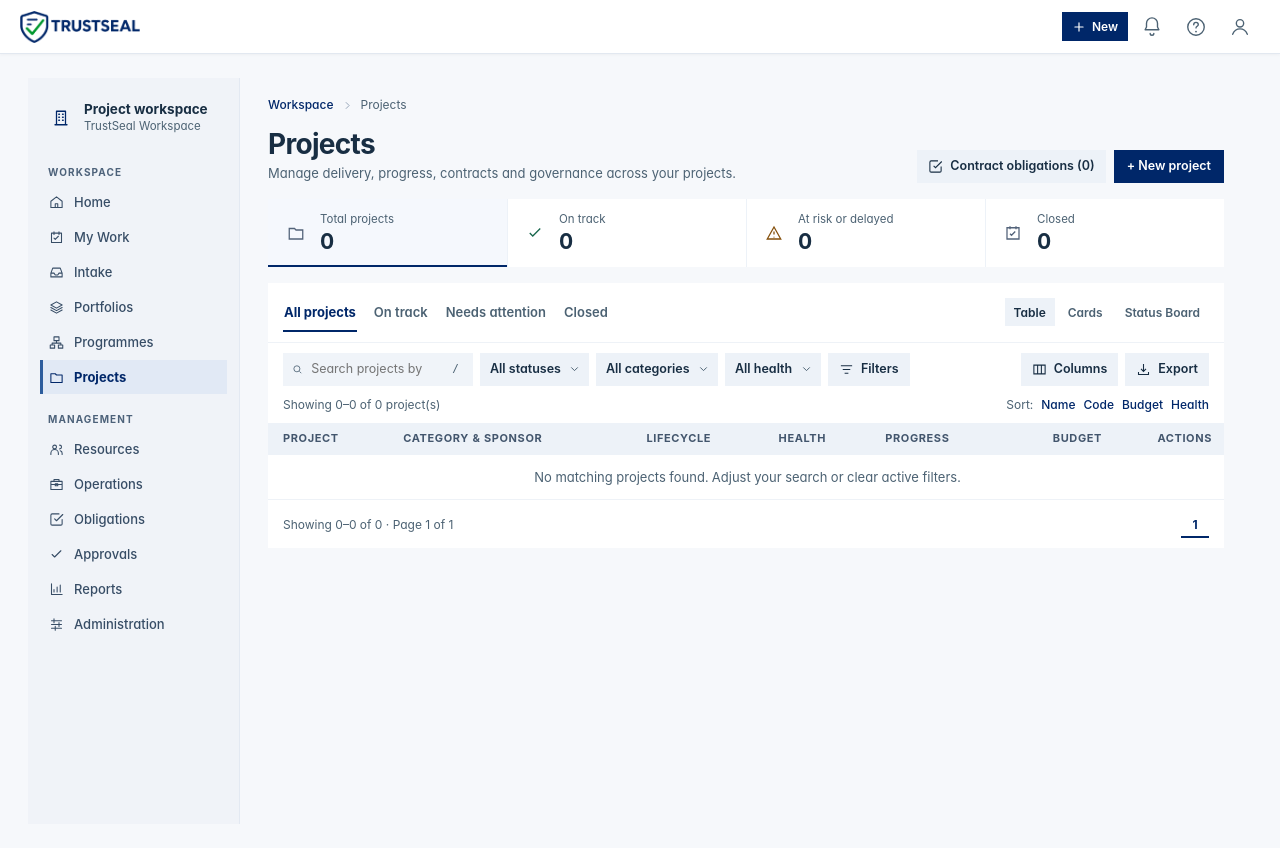
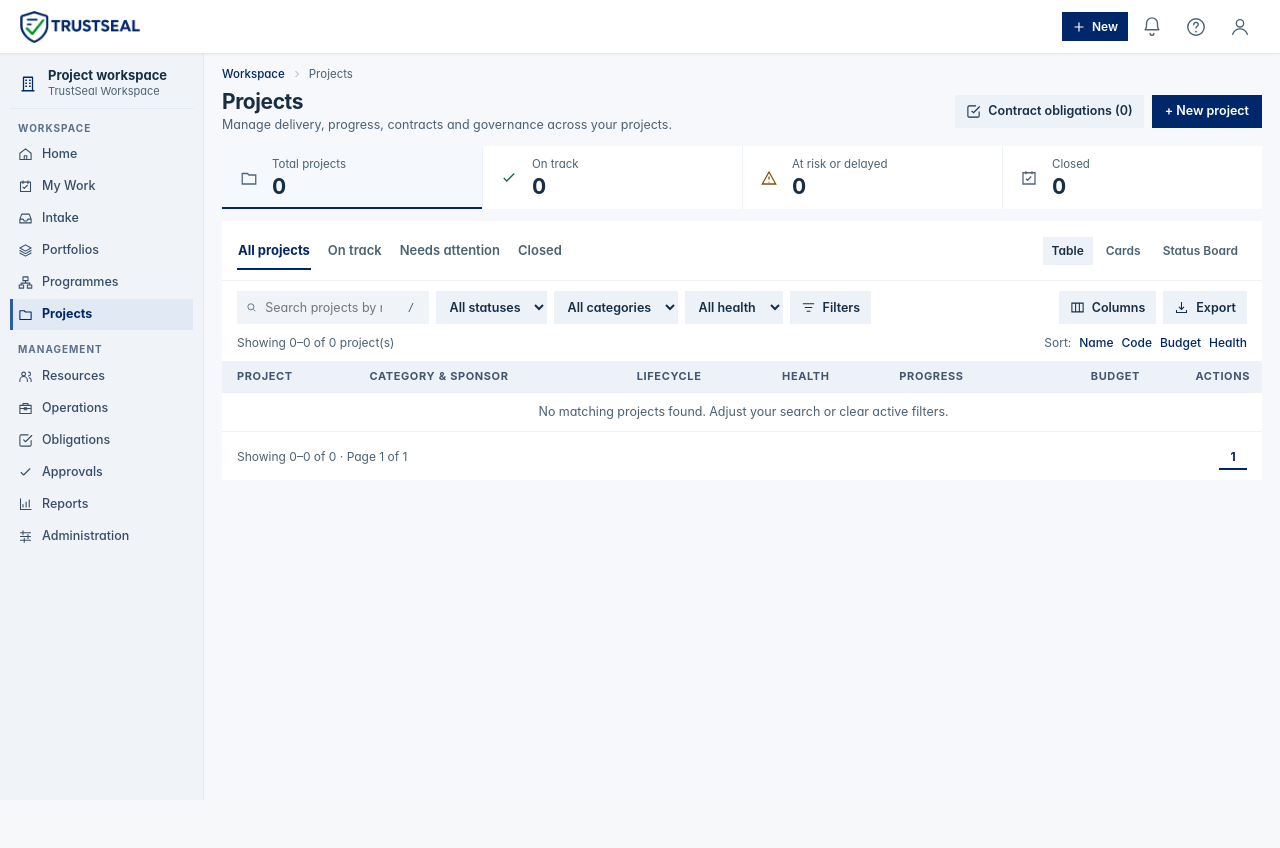
Before and after one commit to socaya/trustseal, a Python web app: template app/templates/contracts/projects.html in a window 1280 px wide. After the commit the page ends 800 px from the top, so only its background shows below. Run offline with Jinja, Linux system fonts and the light colour scheme; the template is opened without the code that fills it, so the values that code supplies are empty.

Commit message:
Eliminate outer shell padding and balance PM Studio edge-to-edge layout

```diff
--- a/app/static/css/pm_studio.css
+++ b/app/static/css/pm_studio.css
@@ -20,17 +20,21 @@
   --pms-green: #17664c;
   --pms-amber: #85500c;
   --pms-red: #983945;
-  --pms-sidebar: 212px;
+  --pms-sidebar: 204px;
 }
 
-/* Flush full-bleed studio shell inside layouts/app.html */
-.ts-main:has(.pms-studio),
-.ts-main:has(.pms-studio) .ts-main__inner {
+/* Flush full-bleed studio shell inside layouts/app.html (.ts-content > .ts-page) */
+.ts-content:has(.pms-studio),
+.ts-page:has(.pms-studio),
+#ts-main:has(.pms-studio),
+#ts-main:has(.pms-studio) > .ts-page {
   padding: 0 !important;
+  margin: 0 !important;
   max-width: none !important;
+  width: 100% !important;
   background: var(--pms-soft) !important;
 }
-.ts-main:has(.pms-studio) .ts-page-header {
+.ts-page:has(.pms-studio) > .ts-page-header {
   display: none !important;
 }
 
@@ -58,7 +62,7 @@
    ============================================================================ */
 .pms-side {
   background: var(--pms-side-bg);
-  padding: 15px 12px 24px;
+  padding: 10px 10px 18px;
   position: sticky;
   top: var(--ts-topbar-h, 60px);
   height: calc(100vh - var(--ts-topbar-h, 60px));
@@ -69,30 +73,31 @@
 .pms-workspace-id {
   display: flex;
   align-items: center;
-  gap: 10px;
-  padding: 8px 8px 12px;
+  gap: 8px;
+  padding: 4px 6px 8px;
   width: 100%;
   text-align: left;
+  border-bottom: 1px solid #e3e9f2;
 }
 .pms-workspace-id strong {
   display: block;
-  font-size: 13.5px;
+  font-size: 13px;
   font-weight: 700;
   color: var(--pms-ink);
-  line-height: 1.25;
+  line-height: 1.2;
 }
 .pms-workspace-id small {
   display: block;
-  font-size: 11.5px;
+  font-size: 11px;
   color: var(--pms-muted);
   white-space: nowrap;
   overflow: hidden;
   text-overflow: ellipsis;
-  max-width: 145px;
+  max-width: 142px;
 }
 .pms-ws-icon {
-  width: 26px;
-  height: 30px;
+  width: 24px;
+  height: 26px;
   display: grid;
   place-items: center;
   color: var(--pms-navy);
@@ -101,21 +106,21 @@
 .pms-side__heading {
   font-size: 10px;
   font-weight: 700;
-  letter-spacing: 0.11em;
-  color: #4d627a;
+  letter-spacing: 0.1em;
+  color: #5b7088;
   text-transform: uppercase;
-  margin: 18px 8px 6px;
+  margin: 12px 8px 4px;
 }
 .pms-nav-item {
   display: flex;
   align-items: center;
-  gap: 10px;
+  gap: 9px;
   width: 100%;
   text-align: left;
-  padding: 7px 9px;
-  min-height: 34px;
+  padding: 6px 8px;
+  min-height: 31px;
   color: #374d66;
-  font-size: 13px;
+  font-size: 12.5px;
   font-weight: 500;
   margin: 1px 0;
   text-decoration: none;
@@ -151,21 +156,19 @@
    MAIN STUDIO FRAME, BREADCRUMB & HERO
    ============================================================================ */
 .pms-frame {
-  padding: 18px 28px 28px;
-  max-width: 1760px;
+  padding: 12px 18px 20px;
   width: 100%;
-  margin-inline: auto;
   min-width: 0;
 }
 
 .pms-crumb {
   display: flex;
   align-items: center;
-  gap: 7px;
-  font-size: 12px;
+  gap: 6px;
+  font-size: 11.5px;
   color: var(--pms-muted);
-  margin-bottom: 14px;
-  min-height: 18px;
+  margin-bottom: 6px;
+  min-height: 16px;
 }
 .pms-crumb a {
   color: var(--pms-blue);
@@ -173,28 +176,28 @@
   font-weight: 500;
 }
 .pms-crumb a:hover { text-decoration: underline; }
-.pms-crumb svg { width: 13px; height: 13px; color: #94a3b8; }
+.pms-crumb svg { width: 12px; height: 12px; color: #94a3b8; }
 
 .pms-hero {
   display: flex;
-  align-items: flex-end;
+  align-items: center;
   justify-content: space-between;
-  gap: 14px;
-  margin-bottom: 16px;
+  gap: 12px;
+  margin-bottom: 12px;
   flex-wrap: wrap;
 }
 .pms-hero h1 {
   margin: 0;
-  font-size: 28px;
+  font-size: 21px;
   font-weight: 700;
-  letter-spacing: -0.025em;
-  line-height: 1.15;
+  letter-spacing: -0.02em;
+  line-height: 1.2;
   color: var(--pms-ink);
 }
 .pms-hero p {
-  margin: 4px 0 0;
+  margin: 2px 0 0;
   color: var(--pms-muted);
-  font-size: 13px;
+  font-size: 12.5px;
 }
 .pms-context {
   display: flex;
@@ -295,14 +298,11 @@
   max-width: 100%;
 }
 .pms-select-btn {
-  -webkit-appearance: none !important;
-  -moz-appearance: none !important;
-  appearance: none !important;
-  background-image: none !important;
   border: 0 !important;
   background-color: #edf2f8 !important;
+  background-image: none !important;
   color: var(--pms-ink) !important;
-  padding: 6px 28px 6px 10px !important;
+  padding: 6px 10px !important;
   min-height: 33px;
   height: 33px;
   font-weight: 600;
@@ -317,14 +317,7 @@
   box-shadow: inset 0 -2px 0 var(--pms-navy) !important;
 }
 .pms-select-wrap svg {
-  position: absolute;
-  right: 8px;
-  top: 50%;
-  transform: translateY(-50%);
-  width: 13px;
-  height: 13px;
-  pointer-events: none;
-  color: var(--pms-muted);
+  display: none !important;
 }
 
 /* ============================================================================
@@ -333,30 +326,30 @@
 .pms-metrics,
 .pms-kpis {
   display: grid;
-  grid-template-columns: repeat(auto-fit, minmax(180px, 1fr));
+  grid-template-columns: repeat(auto-fit, minmax(170px, 1fr));
   background: var(--pms-paper);
-  margin-bottom: 16px;
+  margin-bottom: 12px;
 }
 .pms-kpi {
-  padding: 12px 15px;
-  min-height: 68px;
+  padding: 10px 14px;
+  min-height: 56px;
   display: flex;
   flex-direction: column;
   justify-content: center;
   gap: 2px;
 }
 .pms-kpi + .pms-kpi { box-shadow: inset 1px 0 #edf2f8 !important; }
-.pms-kpi__label { font-size: 11px; font-weight: 600; color: var(--pms-muted); text-transform: uppercase; letter-spacing: 0.05em; }
-.pms-kpi__val { font-size: 20px; font-weight: 700; color: var(--pms-ink); font-variant-numeric: tabular-nums; line-height: 1.15; }
-.pms-kpi__sub { font-size: 11.5px; color: var(--pms-muted); }
+.pms-kpi__label { font-size: 10.5px; font-weight: 600; color: var(--pms-muted); text-transform: uppercase; letter-spacing: 0.05em; }
+.pms-kpi__val { font-size: 18px; font-weight: 700; color: var(--pms-ink); font-variant-numeric: tabular-nums; line-height: 1.15; }
+.pms-kpi__sub { font-size: 11px; color: var(--pms-muted); }
 .pms-metric {
   border: 0;
   background: transparent;
-  padding: 12px 15px;
-  min-height: 68px;
+  padding: 10px 14px;
+  min-height: 56px;
   display: flex;
   align-items: center;
-  gap: 11px;
+  gap: 10px;
   text-align: left;
   text-decoration: none;
   color: inherit;
@@ -609,9 +602,9 @@
 .pms-studio tbody td:first-child { padding-left: 15px !important; }
 .pms-studio tbody td,
 .pms-studio .st-table tbody td {
-  padding: 9px 12px !important;
-  height: 44px;
-  font-size: 13px !important;
+  padding: 7px 12px !important;
+  height: 38px;
+  font-size: 12.5px !important;
   color: var(--pms-ink);
   border: 0 !important;
   vertical-align: middle;
```
